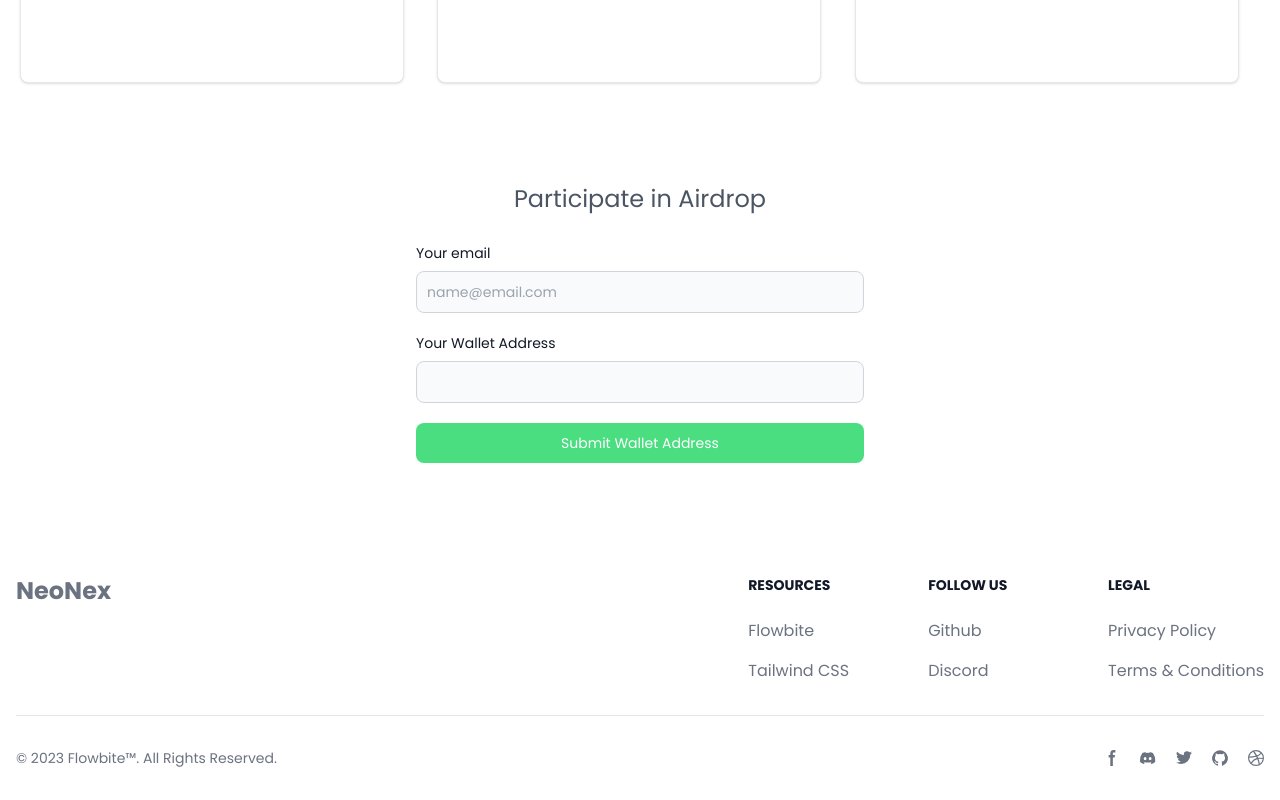
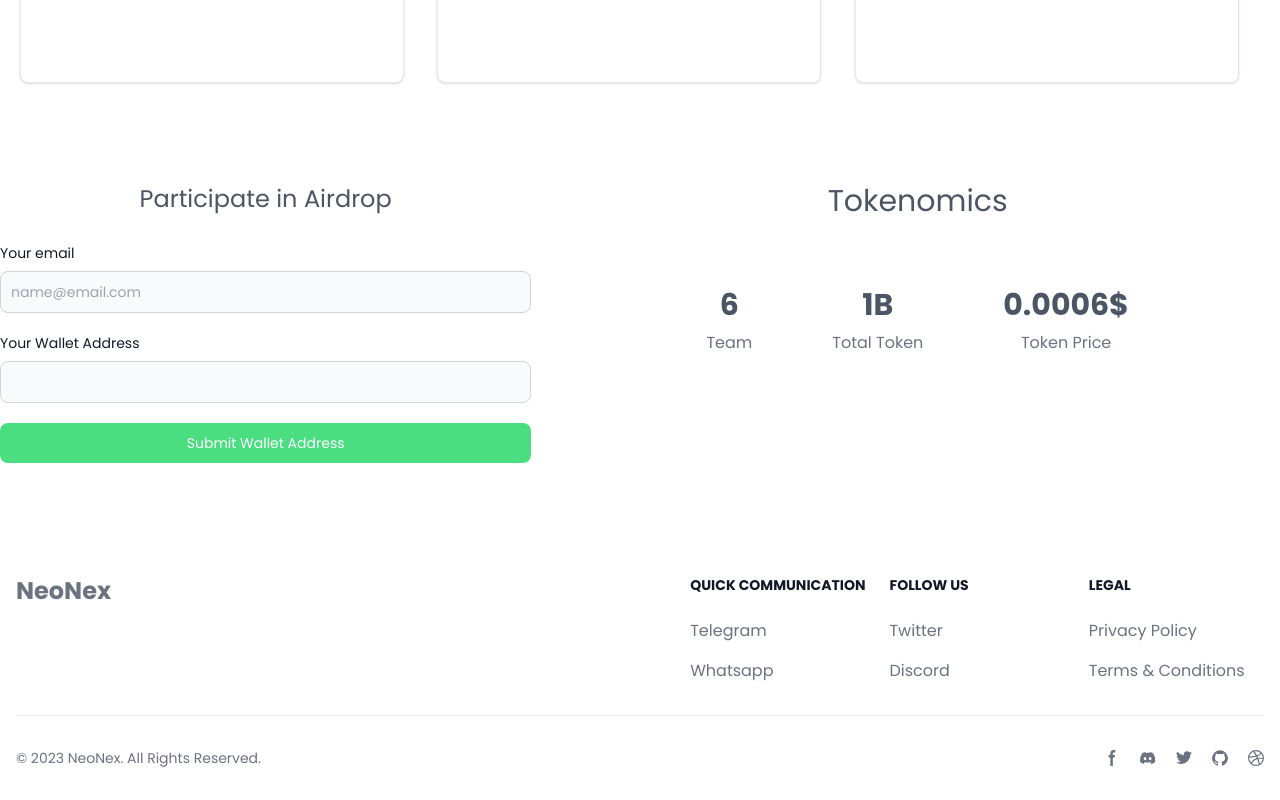
Before and after one commit to Demilade362/NeoNex-App, a Next.js app: page / in a window 1280 px wide. Shown: the part 1367-2167 px from the top of the page. Built offline with nearby package versions, Linux system fonts and the light colour scheme.

Commit message:
made new changes to welcome page

```diff
--- a/app/components/Footer.jsx
+++ b/app/components/Footer.jsx
@@ -12,13 +12,13 @@ export default function Footer() {
                     </div>
                     <div class="grid grid-cols-2 gap-8 sm:gap-6 sm:grid-cols-3">
                         <div>
-                            <h2 class="mb-6 text-sm font-semibold text-gray-900 uppercase dark:text-white">Resources</h2>
+                            <h2 class="mb-6 text-sm font-semibold text-gray-900 uppercase dark:text-white">Quick Communication</h2>
                             <ul class="text-gray-500 dark:text-gray-400 font-medium">
                                 <li class="mb-4">
-                                    <a href="https://flowbite.com/" class="hover:underline">Flowbite</a>
+                                    <a href="/" class="hover:underline">Telegram</a>
                                 </li>
                                 <li>
-                                    <a href="https://tailwindcss.com/" class="hover:underline">Tailwind CSS</a>
+                                    <a href="/" class="hover:underline">Whatsapp</a>
                                 </li>
                             </ul>
                         </div>
@@ -26,10 +26,10 @@ export default function Footer() {
                             <h2 class="mb-6 text-sm font-semibold text-gray-900 uppercase dark:text-white">Follow us</h2>
                             <ul class="text-gray-500 dark:text-gray-400 font-medium">
                                 <li class="mb-4">
-                                    <a href="https://github.com/themesberg/flowbite" class="hover:underline ">Github</a>
+                                    <a href="/" class="hover:underline ">Twitter</a>
                                 </li>
                                 <li>
-                                    <a href="https://discord.gg/4eeurUVvTy" class="hover:underline">Discord</a>
+                                    <a href="/" class="hover:underline">Discord</a>
                                 </li>
                             </ul>
                         </div>
@@ -48,7 +48,7 @@ export default function Footer() {
                 </div>
                 <hr class="my-6 border-gray-200 sm:mx-auto dark:border-gray-700 lg:my-8" />
                 <div class="sm:flex sm:items-center sm:justify-between">
-                    <span class="text-sm text-gray-500 sm:text-center dark:text-gray-400">© 2023 <a href="https://flowbite.com/" class="hover:underline">Flowbite™</a>. All Rights Reserved.
+                    <span class="text-sm text-gray-500 sm:text-center dark:text-gray-400">© 2023 <a href="/" class="hover:underline">NeoNex</a>. All Rights Reserved.
                     </span>
                     <div class="flex mt-4 sm:justify-center sm:mt-0">
                         <a href="#" class="text-gray-500 hover:text-gray-900 dark:hover:text-white">
--- a/app/page.jsx
+++ b/app/page.jsx
@@ -71,13 +71,12 @@ export default function Home() {
         </div>
       </div>
       <section className="my-20">
-        <div className="container">
+        <div className="container mx-auto flex flex-col lg:flex-row justify-center gap-6 ">
+          <div className="grow">
             <h1 className="text-2xl mb-7 text-center">
               Participate in Airdrop
             </h1>
-
-
-          <form class="max-w-md mx-auto">
+            <form>
               <div class="mb-5">
                 <label for="email" class="block mb-2 text-sm font-medium text-gray-900">Your email</label>
                 <input type="email" id="email" class="bg-gray-50 border border-gray-300 text-gray-900 text-sm rounded-lg focus:ring-blue-500 focus:border-blue-500 block w-full p-2.5" placeholder="name@email.com" required />
@@ -88,7 +87,28 @@ export default function Home() {
               </div>
               <button type="submit" class="text-white bg-green-400 hover:bg-green-500 w-full focus:ring-4 focus:outline-none focus:ring-blue-300 font-medium rounded-lg text-sm px-5 py-2.5 text-center">Submit Wallet Address</button>
             </form>
-
+          </div>
+          <div className="grow">
+            <h1 className="text-center text-3xl mb-9">Tokenomics</h1>
+            <div id="fullWidthTabContent">
+              <div class="p-4 bg-white rounded-lg md:p-8">
+                <dl class="flex lg:flex-row mx-auto gap-20 md:flex-col justify-center">
+                  <div class="flex flex-col items-center justify-center">
+                    <dt class="mb-2 text-3xl font-extrabold">6</dt>
+                    <dd class="text-gray-500 dark:text-gray-400">Team</dd>
+                  </div>
+                  <div class="flex flex-col items-center justify-center">
+                    <dt class="mb-2 text-3xl font-extrabold">1B</dt>
+                    <dd class="text-gray-500 dark:text-gray-400">Total Token</dd>
+                  </div>
+                  <div class="flex flex-col items-center justify-center">
+                    <dt class="mb-2 text-3xl font-extrabold">0.0006$</dt>
+                    <dd class="text-gray-500 dark:text-gray-400">Token Price</dd>
+                  </div>
+                </dl>
+              </div>
+            </div>
+          </div>
         </div>
       </section>
     </>
```
Lines whose indentation alone changed are shown as unchanged.
